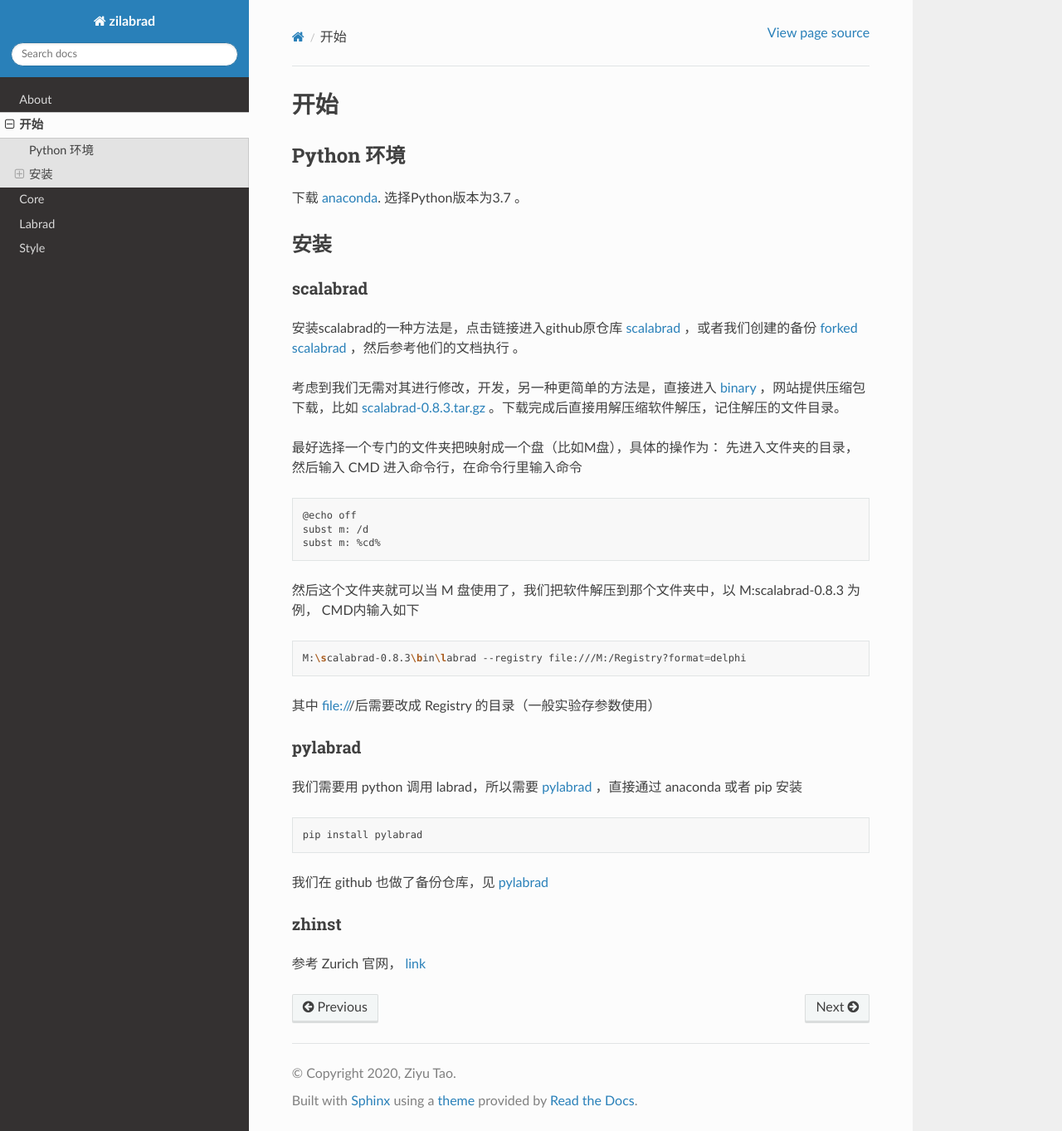
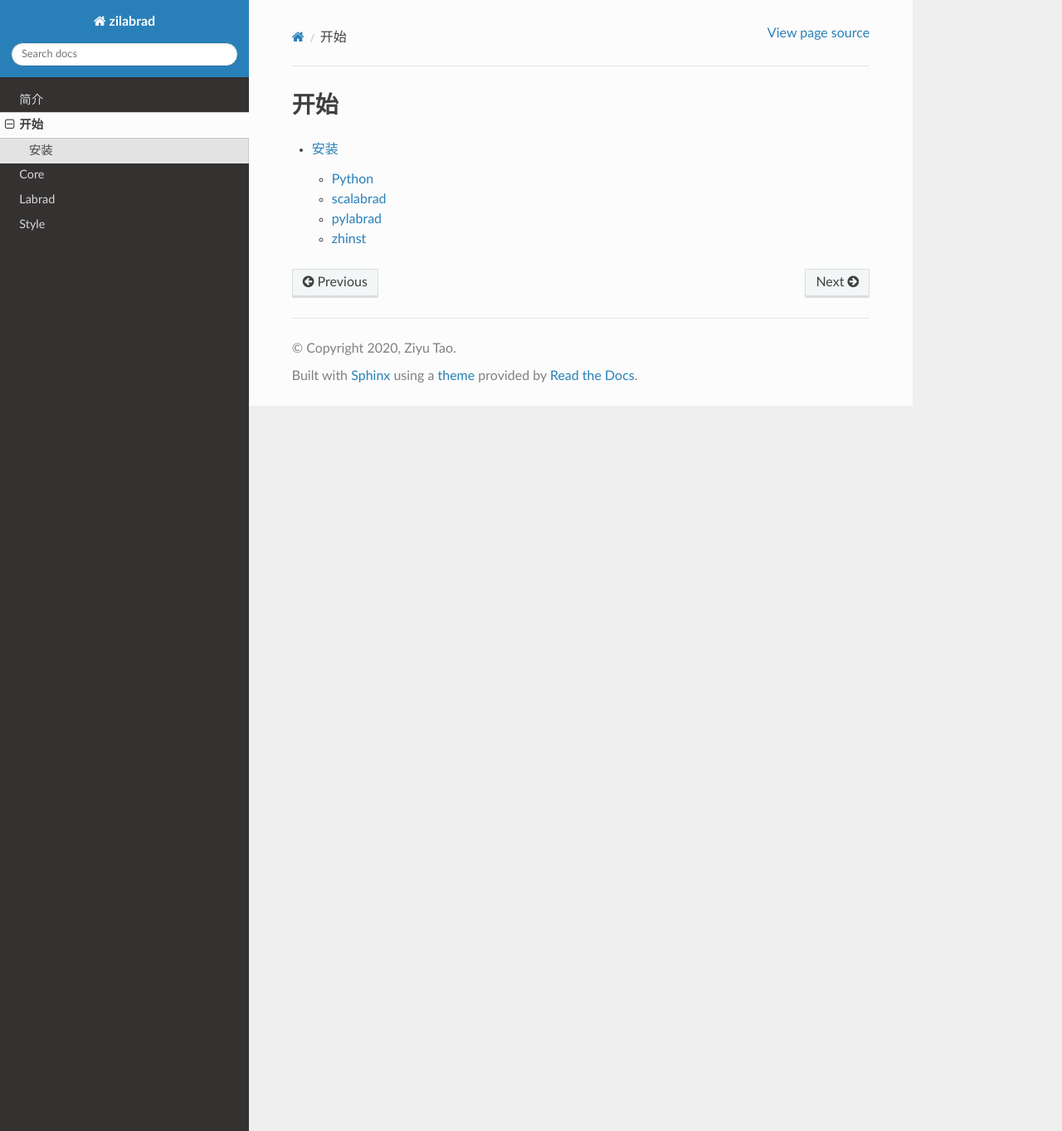
Before and after one commit to ZeeUTao/zi_labrad, a Sphinx documentation site: the page built from docs/source/start/index.rst, in a window 1280 px wide and 1363 px high. Shown: the whole window at 83% size. Built offline with Sphinx 7.4.7 and the Read the Docs theme 2.0.0, drawn with Linux system fonts in a browser that asks for light colours.

Commit message:
update docs

```diff
--- a/docs/source/about.md
+++ b/docs/source/about.md
@@ -1,3 +1,3 @@
-# About
+# 简介
 
 Modules for Devices control  in SUSTech lab
--- a/docs/source/index.rst
+++ b/docs/source/index.rst
@@ -11,7 +11,7 @@ Python Modules for Devices control in SUSTech lab.
 
 
 .. toctree::
-   :maxdepth: 2
+   :maxdepth: 4
 
    about.md
    start/index
--- a/docs/source/start/index.rst
+++ b/docs/source/start/index.rst
@@ -1,70 +1,9 @@
-.. _gettingstarted:
+
 
 开始
 ===============
 
 .. toctree::
-   :maxdepth: 2
+   :maxdepth: 3
 
-
-Python 环境
-------------
-
-
-下载 `anaconda <https://www.anaconda.com/download>`_.
-选择Python版本为3.7 。
-
-
-安装
-------------
-
-scalabrad
-~~~~~~~~~~~~~~~~~~~~~~~~~~~~~~~~~~~~
-安装scalabrad的一种方法是，点击链接进入github原仓库
-`scalabrad <https://github.com/labrad/scalabrad>`__
-，或者我们创建的备份
-`forked scalabrad <https://github.com/ZeeUTao/scalabrad>`__
-，然后参考他们的文档执行
-。
-
-考虑到我们无需对其进行修改，开发，另一种更简单的方法是，直接进入
-`binary <https://bintray.com/labrad/generic/scalabrad#files>`__
-，网站提供压缩包下载，比如
-`scalabrad-0.8.3.tar.gz <https://bintray.com/labrad/generic/download_file?file_path=scalabrad-0.8.3.tar.gz>`__
-。下载完成后直接用解压缩软件解压，记住解压的文件目录。
-
-最好选择一个专门的文件夹把映射成一个盘（比如M盘），具体的操作为：
-先进入文件夹的目录，然后输入 CMD 进入命令行，在命令行里输入命令
-
-.. code:: bash
-
-	@echo off
-	subst m: /d
-	subst m: %cd%
-
-然后这个文件夹就可以当 M 盘使用了，我们把软件解压到那个文件夹中，以 M:\scalabrad-0.8.3 为例，
-CMD内输入如下
-
-.. code:: bash
-
-	M:\scalabrad-0.8.3\bin\labrad --registry file:///M:/Registry?format=delphi
-
-其中 file:///后需要改成 Registry 的目录（一般实验存参数使用）
-
-pylabrad
-~~~~~~~~~~~~~~~~~~~~~~~~~~~~~~~~~~~~
-我们需要用 python 调用 labrad，所以需要
-`pylabrad <https://github.com/labrad/pylabrad>`__
-，直接通过 anaconda 或者 pip 安装
-
-.. code:: bash
-
-  pip install pylabrad
-
-我们在 github 也做了备份仓库，见
-`pylabrad <https://github.com/ZeeUTao/pylabrad-zeeu>`__
-
-zhinst
-~~~~~~~~~~~~~~~~~~~~~~~~~~~~~~~~~~~~
-参考 Zurich 官网，
-`link <https://www.zhinst.com/>`__
+   install.md
```
Also changed, not shown: docs/source/start/install.md (added, +54 -0 lines).
